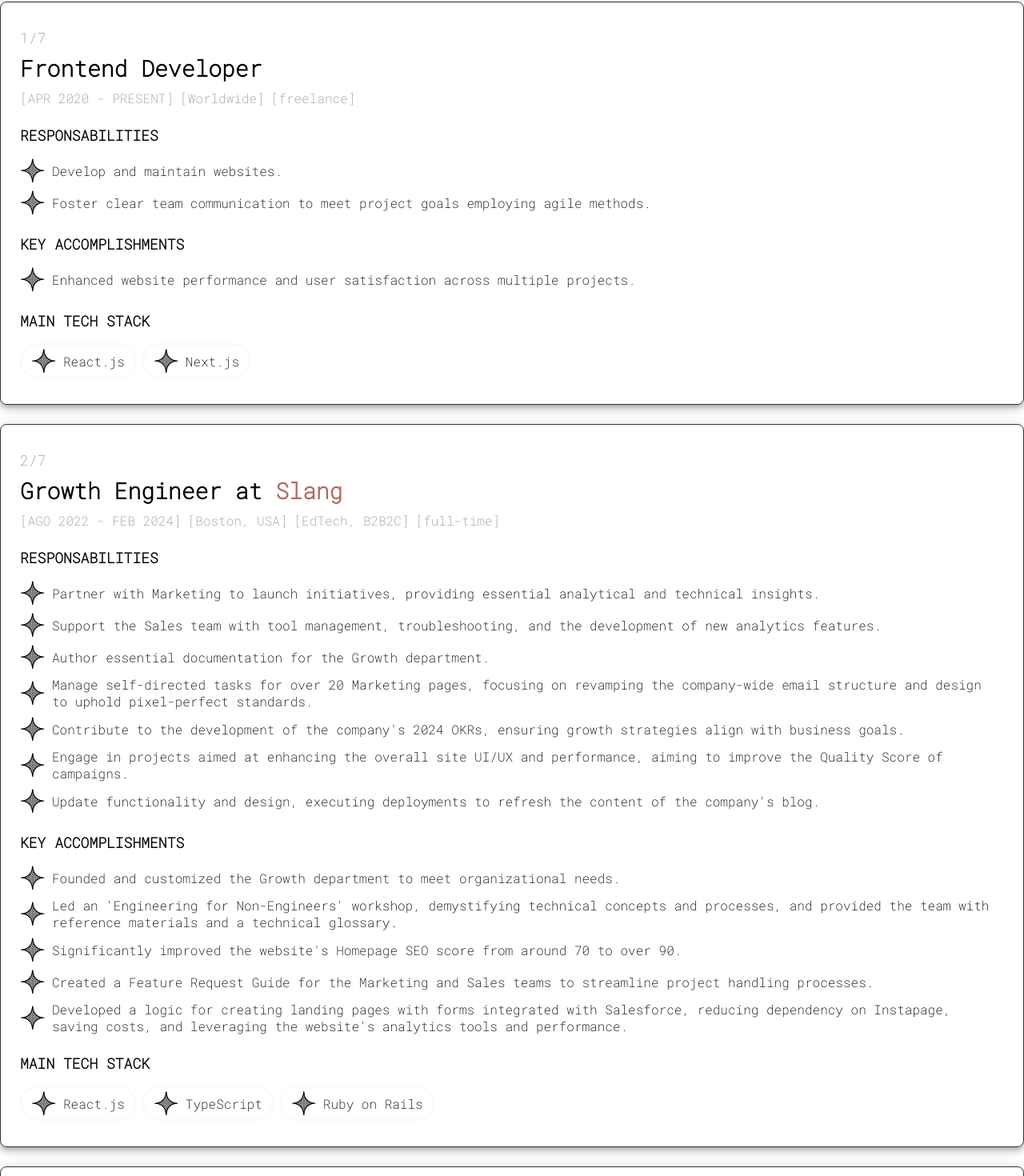
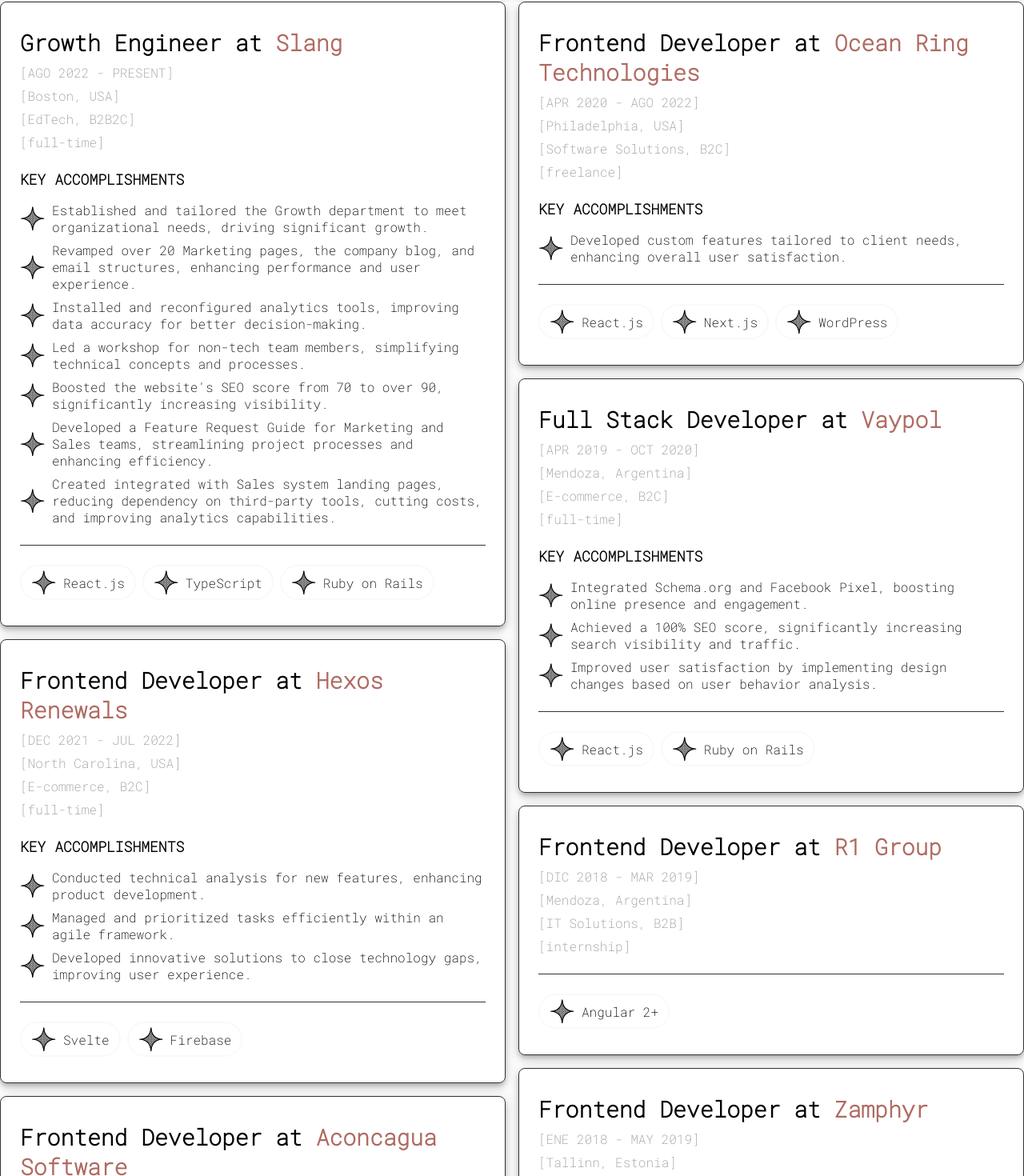
Before and after one commit to zetadeceleste/portfolio-ui, a Next.js app: page /work-experience/ExperienceWrapper in a window 1280 px wide. Shown: the part 48-1518 px from the top of the page at 80% size. Built offline with nearby package versions, Linux system fonts and the light colour scheme.

Commit message:
Change Work Experience layout and update data.

```diff
--- a/components/common/List/List.module.css
+++ b/components/common/List/List.module.css
@@ -1,4 +1,4 @@
-/* This list has flex styles for semantic purpose: to preserve the <li> tag. */
+/* This list has flex styles for semantic purpose: to preserve the tag. */
 .list {
   display: flex;
   flex-direction: column;
--- a/constants/experienceList.ts
+++ b/constants/experienceList.ts
@@ -2,72 +2,36 @@
 
 export const EXPERIENCE_LIST: ExperienceType[] = [
   {
-    role: 'Frontend Developer',
-    dateFrom: 'APR 2020',
-    jobLocation: 'Worldwide',
-    responsibilities: [
+    role: 'Growth Engineer',
+    dateFrom: 'AGO 2022',
+    company: 'Slang',
+    companyWebsite: 'https://slangapp.com/',
+    companyType: 'EdTech, B2B2C',
+    jobLocation: 'Boston, USA',
+    jobType: 'full-time',
+    dateTo: 'PRESENT',
+    current: true,
+    accomplishments: [
       {
-        text: 'Develop and maintain websites.',
+        text: 'Established and tailored the Growth department to meet organizational needs, driving significant growth.',
       },
       {
-        text: 'Foster clear team communication to meet project goals employing agile methods.',
-      },
-    ],
-    accomplishments: [
-      {
-        text: 'Enhanced website performance and user satisfaction across multiple projects.',
-      },
-    ],
-    mainTechStack: [{ text: 'React.js' }, { text: 'Next.js' }],
-    current: true,
-    jobType: 'freelance',
-  },
-  {
-    company: 'Slang',
-    companyWebsite: 'https://slangapp.com/',
-    jobLocation: 'Boston, USA',
-    companyType: 'EdTech, B2B2C',
-    role: 'Growth Engineer',
-    dateFrom: 'AGO 2022',
-    dateTo: 'FEB 2024',
-    responsibilities: [
-      {
-        text: 'Partner with Marketing to launch initiatives, providing essential analytical and technical insights.',
+        text: 'Revamped over 20 Marketing pages, the company blog, and email structures, enhancing performance and user experience.',
       },
       {
-        text: 'Support the Sales team with tool management, troubleshooting, and the development of new analytics features.',
+        text: 'Installed and reconfigured analytics tools, improving data accuracy for better decision-making.',
       },
       {
-        text: 'Author essential documentation for the Growth department.',
+        text: 'Led a workshop for non-tech team members, simplifying technical concepts and processes.',
       },
       {
-        text: 'Manage self-directed tasks for over 20 Marketing pages, focusing on revamping the company-wide email structure and design to uphold pixel-perfect standards.',
+        text: "Boosted the website's SEO score from 70 to over 90, significantly increasing visibility.",
       },
       {
-        text: "Contribute to the development of the company's 2024 OKRs, ensuring growth strategies align with business goals.",
+        text: 'Developed a Feature Request Guide for Marketing and Sales teams, streamlining project processes and enhancing efficiency.',
       },
       {
-        text: 'Engage in projects aimed at enhancing the overall site UI/UX and performance, aiming to improve the Quality Score of campaigns.',
-      },
-      {
-        text: "Update functionality and design, executing deployments to refresh the content of the company's blog.",
-      },
-    ],
-    accomplishments: [
-      {
-        text: 'Founded and customized the Growth department to meet organizational needs.',
-      },
-      {
-        text: "Led an 'Engineering for Non-Engineers' workshop, demystifying technical concepts and processes, and provided the team with reference materials and a technical glossary.",
-      },
-      {
-        text: "Significantly improved the website's Homepage SEO score from around 70 to over 90.",
-      },
-      {
-        text: 'Created a Feature Request Guide for the Marketing and Sales teams to streamline project handling processes.',
-      },
-      {
-        text: "Developed a logic for creating landing pages with forms integrated with Salesforce, reducing dependency on Instapage, saving costs, and leveraging the website's analytics tools and performance.",
+        text: 'Created integrated with Sales system landing pages, reducing dependency on third-party tools, cutting costs, and improving analytics capabilities.',
       },
     ],
     mainTechStack: [
@@ -75,124 +39,116 @@
       { text: 'TypeScript' },
       { text: 'Ruby on Rails' },
     ],
-    jobType: 'full-time',
   },
   {
+    role: 'Frontend Developer',
+    dateFrom: 'DEC 2021',
     company: 'Hexos Renewals',
     companyWebsite: 'https://hexosip.com/',
+    companyType: 'E-commerce, B2C',
     jobLocation: 'North Carolina, USA',
-    companyType: 'E-commerce, B2C',
-    role: 'Frontend Developer',
-    dateFrom: 'DEC 2021',
+    jobType: 'full-time',
     dateTo: 'JUL 2022',
-    responsibilities: [
+    accomplishments: [
       {
-        text: 'Maintain, troubleshoot, and innovate with Svelte and Firebase for feature development.',
+        text: 'Conducted technical analysis for new features, enhancing product development.',
       },
       {
-        text: 'Promote collaborative problem-solving and knowledge sharing through pair programming.',
+        text: 'Managed and prioritized tasks efficiently within an agile framework.',
       },
       {
-        text: 'Apply self-management for task prioritization and agile workflow contribution.',
-      },
-    ],
-    accomplishments: [
-      {
-        text: 'Pioneered solutions that closed technology gaps, enhancing user experience and boosting customer retention and satisfaction.',
+        text: 'Developed innovative solutions to close technology gaps, improving user experience.',
       },
     ],
     mainTechStack: [{ text: 'Svelte' }, { text: 'Firebase' }],
-    jobType: 'full-time',
   },
   {
-    company: 'MediLine',
-    companyWebsite: 'https://mediline.com.ar/',
-    jobLocation: 'Mendoza, Argentina',
-    companyType: 'Healthcare, B2C',
     role: 'Frontend Developer',
     dateFrom: 'NOV 2020',
+    company: 'Aconcagua Software',
+    companyWebsite: 'https://www.aconcaguasoftware.com/',
+    companyType: 'Software Solutions, B2C',
+    jobLocation: 'Mendoza, Argentina',
+    jobType: 'full-time',
     dateTo: 'DEC 2021',
-    responsibilities: [
+    accomplishments: [
       {
-        text: 'Lead React.js web development to ensure a responsive and user-friendly interface.',
+        text: 'Led the development of a new module, managing tasks and applying best practices.',
       },
       {
-        text: 'Focus on enhancing the mobile UI with React Native.',
+        text: 'Served as the UI team lead, mentoring junior developers and ensuring adherence to standards.',
       },
       {
-        text: 'Provide mentorship and lead the UI website project, guiding the team to adhere to best practices.',
+        text: 'Implemented a stringent code review process, reducing deployment errors and enhancing code reliability.',
       },
-    ],
-    accomplishments: [
       {
-        text: 'Established a stringent code review process, markedly reducing deployment errors and bolstering code reliability.',
+        text: 'Participated in hiring processes by conducting technical interviews and assessments.',
       },
     ],
     mainTechStack: [{ text: 'React.js' }, { text: 'React Native' }],
-    jobType: 'full-time',
   },
   {
+    role: 'Frontend Developer',
+    dateFrom: 'APR 2020',
+    company: 'Ocean Ring Technologies',
+    companyWebsite: 'https://oceanringtech.com/',
+    companyType: 'Software Solutions, B2C',
+    jobLocation: 'Philadelphia, USA',
+    jobType: 'freelance',
+    dateTo: 'AGO 2022',
+    accomplishments: [
+      {
+        text: 'Developed custom features tailored to client needs, enhancing overall user satisfaction.',
+      },
+    ],
+    mainTechStack: [
+      { text: 'React.js' },
+      { text: 'Next.js' },
+      { text: 'WordPress' },
+    ],
+  },
+  {
+    role: 'Full Stack Developer',
+    dateFrom: 'APR 2019',
     company: 'Vaypol',
     companyWebsite: 'https://www.vaypol.com.ar/',
+    companyType: 'E-commerce, B2C',
     jobLocation: 'Mendoza, Argentina',
-    companyType: 'E-commerce, B2C',
-    role: 'Fullstack Developer',
-    dateFrom: 'APR 2019',
+    jobType: 'full-time',
     dateTo: 'OCT 2020',
-    responsibilities: [
+    accomplishments: [
       {
-        text: 'Refactor the frontend with React (Redux + Hooks) and Semantic-UI to boost user experience and responsiveness.',
+        text: 'Integrated Schema.org and Facebook Pixel, boosting online presence and engagement.',
       },
       {
-        text: 'Oversee and manage project instances via AWS (EC2, ELB, CloudWatch, S3) and Sentry to ensure high availability and performance.',
+        text: 'Achieved a 100% SEO score, significantly increasing search visibility and traffic.',
       },
       {
-        text: 'Implement Scrum with Jira for agile task management and enhance team coordination.',
-      },
-      {
-        text: 'Install and configure Digital Marketing tools like Facebook Pixel and Google gtag.js to increase visibilit.y',
-      },
-      {
-        text: 'Develop HTML email templates and manage SMTP settings for optimized email campaigns.',
-      },
-      {
-        text: 'Conduct competitor analysis to refine website usability and the customer journey.',
-      },
-    ],
-    accomplishments: [
-      {
-        text: 'Enhanced online presence and sales through the integration of Schema.org and Facebook Pixel.',
-      },
-      {
-        text: 'Achieved a 100% SEO score on the Homepage, boosting search visibility.',
-      },
-      {
-        text: "Improved UX with targeted design changes based on Hotjar's user behavior analysis.",
+        text: 'Improved user satisfaction by implementing design changes based on user behavior analysis.',
       },
     ],
     mainTechStack: [{ text: 'React.js' }, { text: 'Ruby on Rails' }],
-    jobType: 'full-time',
   },
   {
+    role: 'Frontend Developer',
+    dateFrom: 'DIC 2018',
     company: 'R1 Group',
     companyWebsite: 'https://www.r1group.ar/',
+    companyType: 'IT Solutions, B2B',
     jobLocation: 'Mendoza, Argentina',
-    companyType: 'IT Solutions, B2B',
-    role: 'Frontend Developer',
-    dateFrom: 'DIC 2018',
+    jobType: 'internship',
     dateTo: 'MAR 2019',
     mainTechStack: [{ text: 'Angular 2+' }],
-    jobType: 'internship',
   },
   {
+    role: 'Frontend Developer',
+    dateFrom: 'ENE 2018',
     company: 'Zamphyr',
     companyWebsite: 'https://zamphyr.com/',
+    companyType: 'EdTech, B2C',
     jobLocation: 'Tallinn, Estonia',
-    companyType: 'EdTech, B2C',
-    role: 'Frontend Developer',
-    dateFrom: 'ENE 2018',
+    jobType: 'internship',
     dateTo: 'MAY 2019',
     mainTechStack: [{ text: 'Angular 2+' }],
-    jobType: 'internship',
   },
 ]
--- a/constants/skillList.ts
+++ b/constants/skillList.ts
@@ -14,7 +14,7 @@
   { text: 'Figma' },
   { text: 'Responsive web design' },
   { text: 'Digital marketing tools integration' },
-  { text: 'Web accessibility optimization' },
+  { text: 'WCAG 3' },
   { text: 'Teamwork' },
   { text: 'Proactivity' },
   { text: 'Continuous learning' },
--- a/package.json
+++ b/package.json
@@ -1,6 +1,6 @@
 {
   "name": "portfolio-ui",
-  "version": "2.2.5",
+  "version": "2.3.0",
   "private": true,
   "scripts": {
     "dev": "next dev",
--- a/pages/about/about.module.css
+++ b/pages/about/about.module.css
@@ -1,7 +1,7 @@
 .name {
   color: var(--color-text-star);
+}
 
-  .on-purpose {
-    cursor: pointer;
-  }
+.on-purpose {
+  cursor: pointer;
 }
--- a/pages/work-experience/ExperienceWrapper/ExperienceItem/ExperienceItem.module.css
+++ b/pages/work-experience/ExperienceWrapper/ExperienceItem/ExperienceItem.module.css
@@ -2,6 +2,5 @@
   border: 1px solid var(--color-border);
   border-radius: var(--border-radius);
   box-shadow: var(--box-shadow);
-  height: 100%;
   padding: 32px 24px;
 }
--- a/pages/work-experience/ExperienceWrapper/ExperienceItem/index.tsx
+++ b/pages/work-experience/ExperienceWrapper/ExperienceItem/index.tsx
@@ -12,7 +12,7 @@
   experience: ExperienceType
 }
 
-const ExperienceItem = ({ order, total, experience }: Props) => {
+const ExperienceItem = ({ experience }: Props) => {
   if (!experience) {
     return null
   }
@@ -20,27 +20,21 @@
   const {
     role,
     dateFrom,
-    mainTechStack,
+    company,
+    companyWebsite,
+    companyType = '',
     jobLocation,
-    companyWebsite,
-    company,
+    jobType = '',
     dateTo = '',
     current = false,
-    companyType = '',
-    jobType = '',
     responsibilities = [],
     accomplishments = [],
+    mainTechStack = [],
   } = experience
 
   return (
-    <>
-      <FlexWrapper gap="large" className={styles.wrapper}>
+    <FlexWrapper className={styles.wrapper} gap="large">
       <FlexWrapper justifyContent="space-between">
-          <FlexWrapper justifyContent="end" alignSelf="start-to-end">
-            <span className="variant number">
-              {order}/{total}
-            </span>
-          </FlexWrapper>
         <FlexWrapper>
           <h2>
             {role}
@@ -59,7 +53,7 @@
               </>
             )}
           </h2>
-            <FlexWrapper flexDirection="column-to-row">
+          <FlexWrapper>
             <span className="variant">
               [{dateFrom} - {`${current ? 'PRESENT' : dateTo}`}]
             </span>
@@ -75,9 +69,13 @@
       {accomplishments.length > 0 && (
         <List title="KEY ACCOMPLISHMENTS" data={accomplishments} />
       )}
-        <List title="MAIN TECH STACK" data={mainTechStack} rounded />
+      {mainTechStack.length > 0 && (
+        <>
+          <hr />
+          <List data={mainTechStack} rounded />
+        </>
+      )}
     </FlexWrapper>
-    </>
   )
 }
 
--- /dev/null
+++ b/pages/work-experience/ExperienceWrapper/ExperienceWrapper.module.css
@@ -0,0 +1,17 @@
+/* This list has flex styles for semantic purpose: to preserve the tag. */
+.list {
+  column-count: 1;
+  column-gap: 1em;
+
+  .item {
+    display: inline-block;
+    margin-bottom: 1em;
+    width: 100%;
+  }
+}
+
+@media screen and (width >= 1024px) {
+  .list {
+    column-count: 2;
+  }
+}
--- a/pages/work-experience/ExperienceWrapper/index.tsx
+++ b/pages/work-experience/ExperienceWrapper/index.tsx
@@ -1,8 +1,8 @@
 import { useEffect, useState } from 'react'
 
 import ExperienceItem from './ExperienceItem'
+import styles from './ExperienceWrapper.module.css'
 
-import FlexWrapper from '@/components/common/FlexWrapper'
 import Loader from '@/components/common/Loader'
 import { EXPERIENCE_LIST } from '@/constants/experienceList'
 
@@ -20,16 +20,17 @@
   }
 
   return (
-    <FlexWrapper gap="large">
+    <ol className={styles.list}>
       {EXPERIENCE_LIST.map((experience, index) => (
-        <ExperienceItem
-          key={index}
-          order={index + 1}
-          total={EXPERIENCE_LIST.length}
-          experience={experience}
-        />
+        <li className={styles.item} key={index}>
+          <ExperienceItem
+            order={index + 1}
+            total={EXPERIENCE_LIST.length}
+            experience={experience}
+          />
+        </li>
       ))}
-    </FlexWrapper>
+    </ol>
   )
 }
 
--- a/styles/base.css
+++ b/styles/base.css
@@ -25,3 +25,9 @@
 .black {
   color: var(--color-text);
 }
+
+hr {
+  border: 0;
+  border-top: 1px solid var(--color-border);
+  margin: 0;
+}
```
Also changed, not shown: types/experience.ts (+5 -5 lines). Lines whose indentation alone changed are shown as unchanged.
